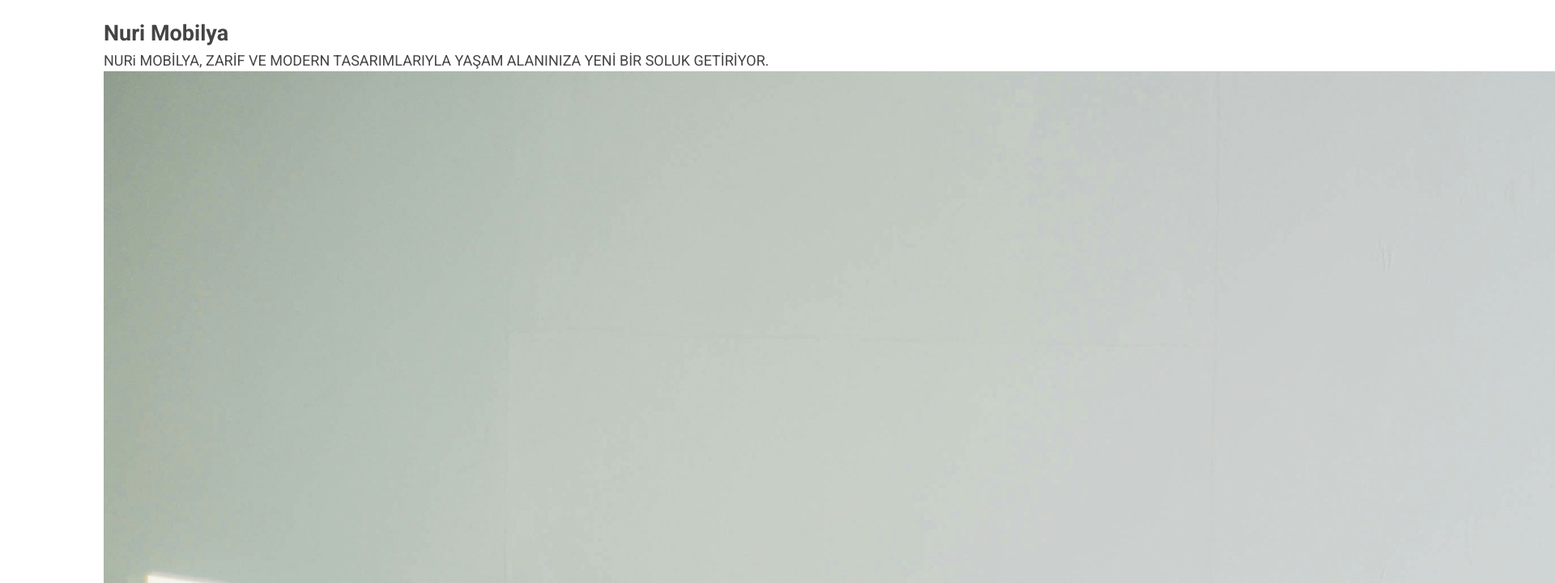
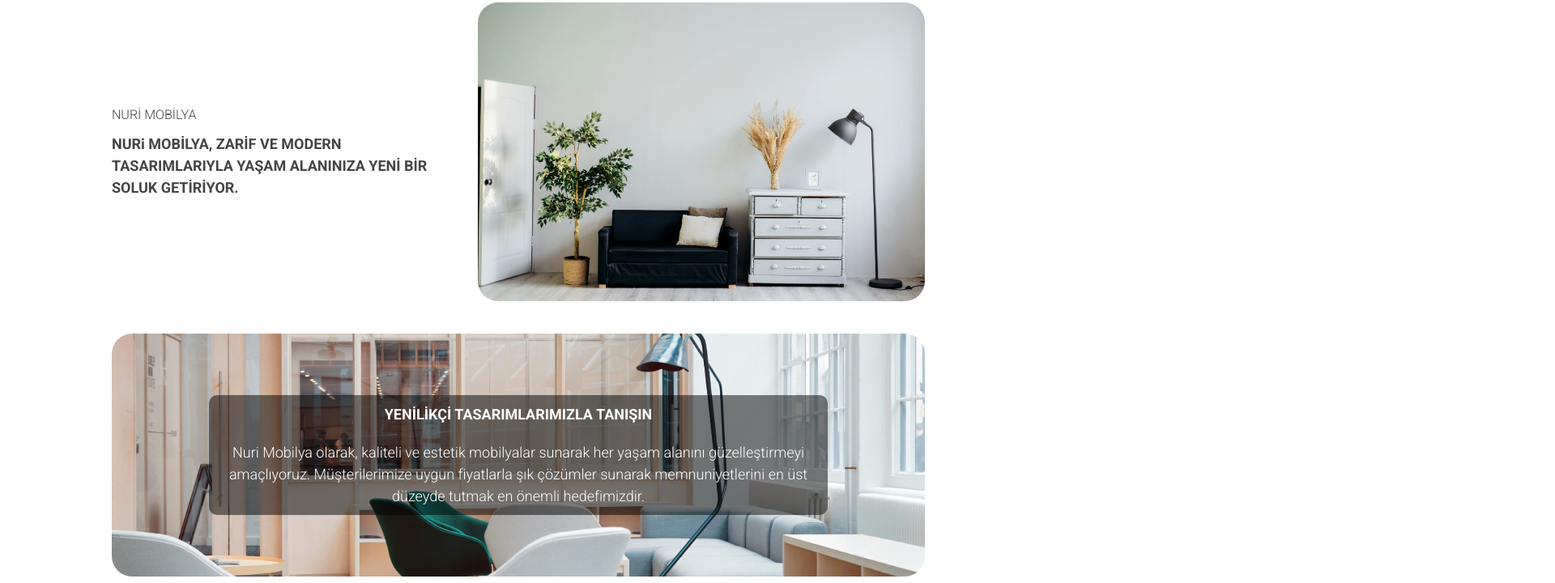
Before and after one commit to msenginoglu/nuri-furniture, a plain HTML site: page index.html in a window 1280 px wide. Shown: the part 203-923 px from the top of the page at 81% size, 1920 px wide, since content can reach past the window. Drawn offline with Linux system fonts and the light colour scheme.

Commit message:
Örnek tasarım tamamlandı.

```diff
--- a/index.html
+++ b/index.html
@@ -9,6 +9,7 @@
     tasarımlarıyla evinizin havasını değiştirin."
     />
     <link rel="stylesheet" href="style.css" />
+    <link rel="icon" href="./img/favicon.png" />
     <title>Nuri Mobilya | Modern ve Özgün Mobilya Tasarımları</title>
   </head>
   <body>
@@ -17,6 +18,7 @@
         class="logo"
         src="img/logo/nuri-mobilya-logo.png"
         alt="Nuri Mobilya logo"
+        loading="lazy"
       />
 
       <nav class="nav">
@@ -37,7 +39,24 @@
             BİR SOLUK GETİRİYOR.
           </p>
         </div>
-        <img src="img/furnitures/mobilya-1.jpg" alt="Mobilya resmi" />
+
+        <img
+          class="hero-img"
+          src="img/furnitures/mobilya-1.jpg"
+          alt="Mobilya resmi"
+        />
+      </section>
+
+      <section class="mission">
+        <div class="mission-text">
+          <h2>Yenilikçi Tasarımlarımızla Tanışın</h2>
+          <p>
+            Nuri Mobilya olarak, kaliteli ve estetik mobilyalar sunarak her
+            yaşam alanını güzelleştirmeyi amaçlıyoruz. Müşterilerimize uygun
+            fiyatlarla şık çözümler sunarak memnuniyetlerini en üst düzeyde
+            tutmak en önemli hedefimizdir.
+          </p>
+        </div>
       </section>
     </main>
   </body>
--- a/style.css
+++ b/style.css
@@ -14,6 +14,7 @@ body {
   color: #444;
   line-height: 1.5;
   font-size: 16px;
+  padding: 0 10px;
 }
 
 /*Body - Responsive*/
@@ -27,7 +28,7 @@ body {
 
 /*Header*/
 .logo {
-  width: 150px;
+  width: 125px;
 }
 
 .header {
@@ -60,3 +61,102 @@ body {
     align-items: center;
   }
 }
+
+/*Hero*/
+.hero-img {
+  width: 100%;
+  order: -1;
+  border-radius: 25px;
+}
+
+.hero {
+  display: flex;
+  flex-direction: column;
+  margin-top: 20px;
+  gap: 20px;
+}
+
+.hero-text {
+  text-align: center;
+}
+
+h1 {
+  text-transform: uppercase;
+  font-size: 15px;
+  font-weight: 300;
+}
+
+.hero-text p {
+  font-weight: 700;
+  margin-top: 10px;
+}
+
+/* Hero - Responsive */
+@media (min-width: 768px) {
+  .hero {
+    flex-direction: row;
+    align-items: center;
+  }
+  .hero-img {
+    width: 55%;
+    order: 1;
+  }
+  .hero-text {
+    text-align: start;
+  }
+
+  h1 {
+    font-size: 16px;
+  }
+}
+
+@media (min-width: 1440px) {
+  .hero-img {
+    width: 50%;
+  }
+
+  .hero-text {
+    padding-right: 100px;
+  }
+  .hero-text p {
+    font-size: 28px;
+  }
+
+  h1 {
+    font-size: 22px;
+  }
+}
+
+/* Misyon */
+.mission {
+  margin-top: 40px;
+  background: url(./img/furnitures/mobilya-4.jpg) no-repeat center/cover;
+  border-radius: 25px;
+  height: 300px;
+  display: flex;
+  justify-content: center;
+  align-items: center;
+}
+.mission-text {
+  background-color: rgba(0, 0, 0, 0.5);
+  color: white;
+  margin: 10px;
+  border-radius: 10px;
+  text-align: center;
+  display: flex;
+  flex-direction: column;
+  gap: 20px;
+  padding: 10px;
+}
+.mission-text p {
+  font-weight: 300;
+}
+h2 {
+  font-size: 18px;
+  text-transform: uppercase;
+}
+@media (min-width: 768px) {
+  .mission-text {
+    margin: 0 120px;
+  }
+}
```
